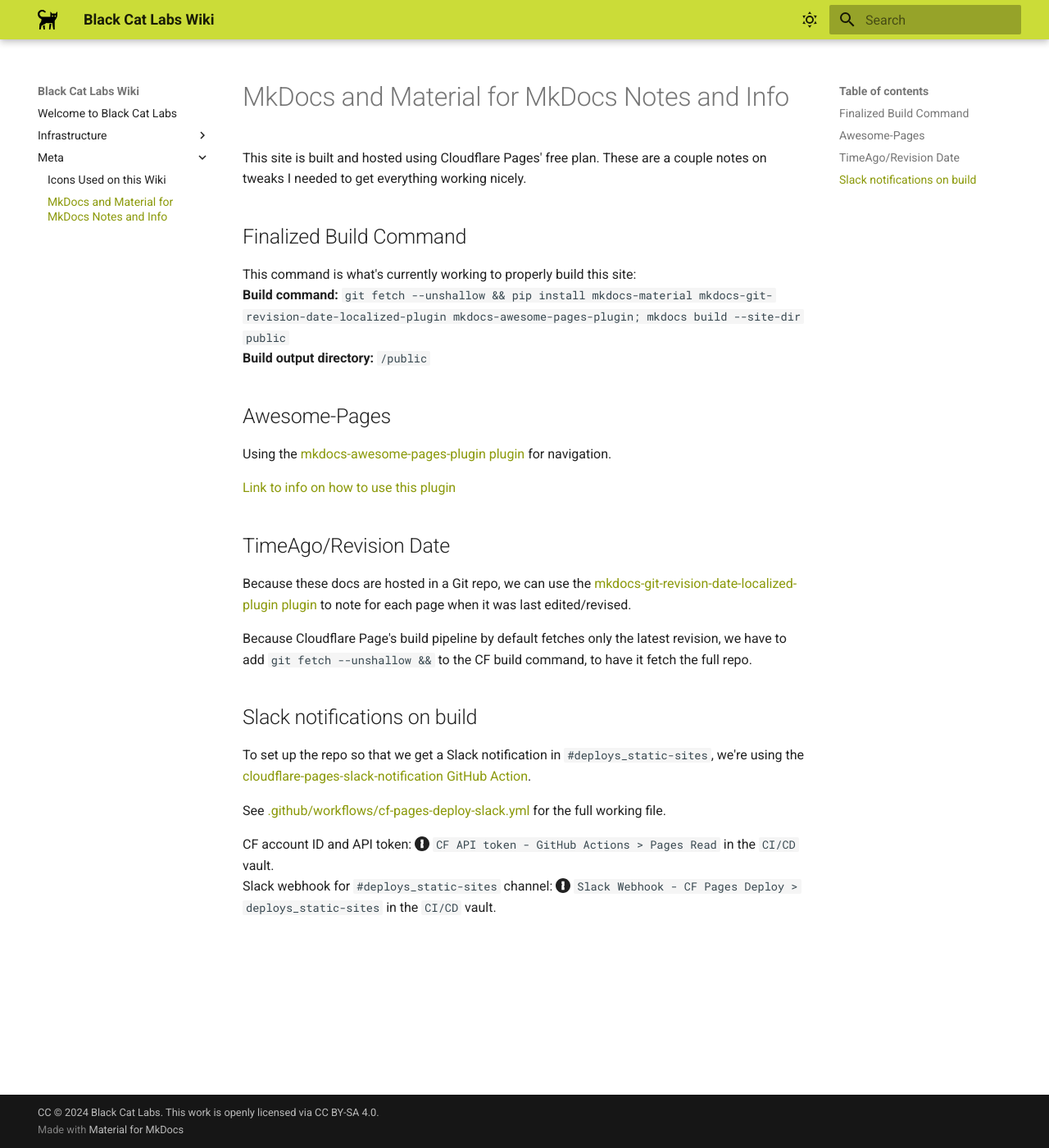
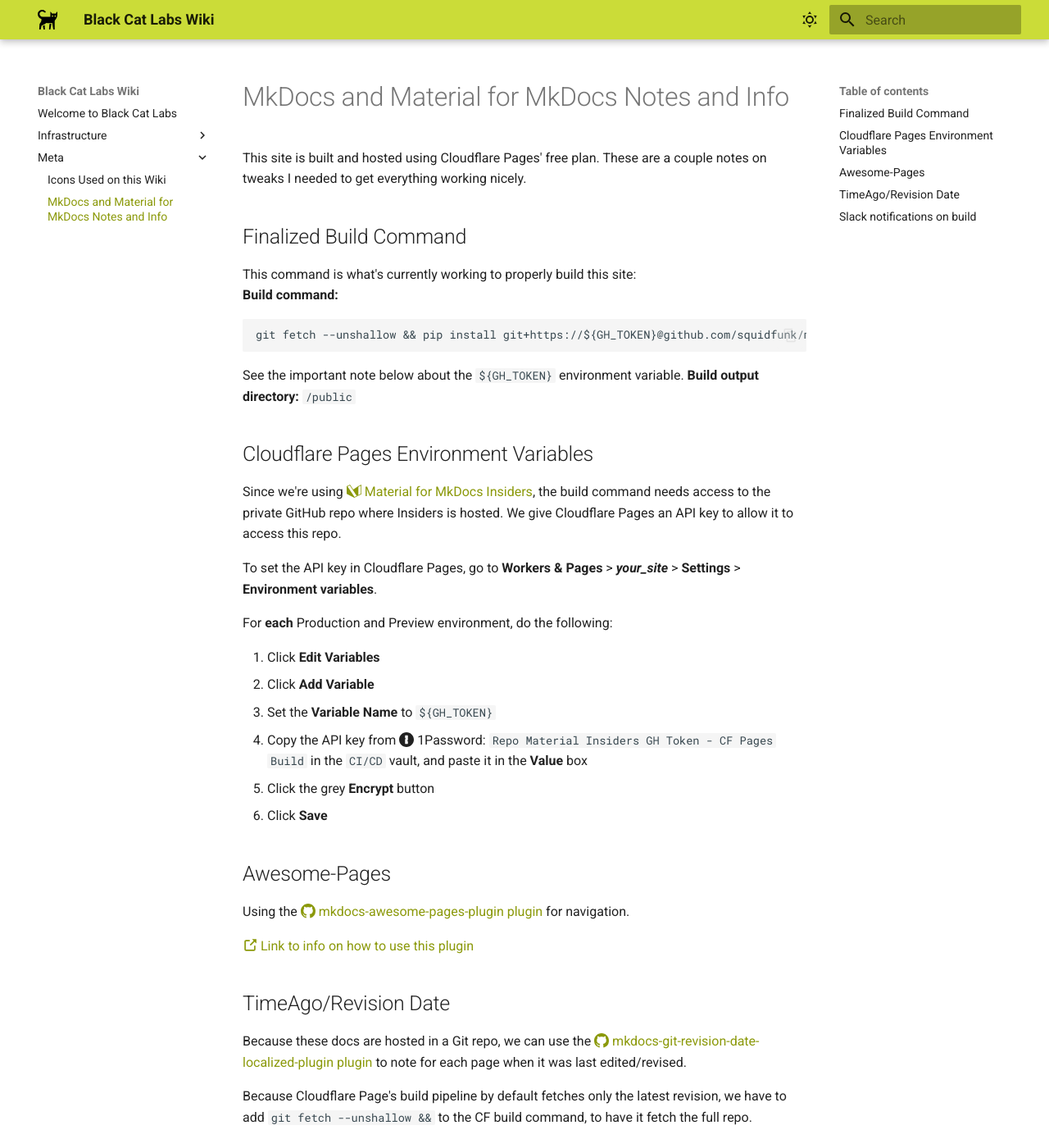
Before and after one commit to blackcat-labs/blackcatlabs-wiki, an MkDocs documentation site: the page built from docs/Meta/mkdocs.md, in a window 1280 px wide and 1400 px high. Shown: the whole window at 82% size. Built offline with MkDocs 1.6.1 and Material for MkDocs 9.7.7, drawn with Linux system fonts in a browser that asks for light colours.

Commit message:
Update mkdocs.md

````diff
--- a/docs/Meta/mkdocs.md
+++ b/docs/Meta/mkdocs.md
@@ -4,21 +4,39 @@ This site is  built and hosted using Cloudflare Pages' free plan. These are a co
 
 ## Finalized Build Command
 This command is what's currently working to properly build this site:
-**Build command:** `git fetch --unshallow && pip install mkdocs-material mkdocs-git-revision-date-localized-plugin mkdocs-awesome-pages-plugin; mkdocs build --site-dir public`
+**Build command:**
+```
+git fetch --unshallow && pip install git+https://${GH_TOKEN}@github.com/squidfunk/mkdocs-material-insiders.git mkdocs-git-revision-date-localized-plugin pip install mkdocs-awesome-pages-plugin; mkdocs build --site-dir public
+```
+See the important note below about the `${GH_TOKEN}` environment variable.
 **Build output directory:** `/public`
 
+## Cloudflare Pages Environment Variables
+Since we're using [:simple-materialformkdocs: Material for MkDocs Insiders](https://squidfunk.github.io/mkdocs-material/insiders/), the build command needs access to the private GitHub repo where Insiders is hosted. We give Cloudflare Pages an API key to allow it to access this repo.
+
+To set the API key in Cloudflare Pages, go to **Workers & Pages** > ***your_site*** > **Settings** > **Environment variables**.
+
+For **each** Production and Preview environment, do the following:
+
+1. Click **Edit Variables**
+2. Click **Add Variable**
+3. Set the **Variable Name** to `${GH_TOKEN}`
+4. Copy the API key from :simple-1password: 1Password: `Repo Material Insiders GH Token - CF Pages Build` in the `CI/CD` vault, and paste it in the **Value** box
+5. Click the grey **Encrypt** button
+6. Click **Save**
+
 ## Awesome-Pages
-Using the [mkdocs-awesome-pages-plugin plugin](https://github.com/lukasgeiter/mkdocs-awesome-pages-plugin) for navigation.
+Using the [:octicons-mark-github-16: mkdocs-awesome-pages-plugin plugin](https://github.com/lukasgeiter/mkdocs-awesome-pages-plugin) for navigation.
 
-[Link to info on how to use this plugin](https://github.com/lukasgeiter/mkdocs-awesome-pages-plugin?tab=readme-ov-file#features)
+[:octicons-link-external-16: Link to info on how to use this plugin](https://github.com/lukasgeiter/mkdocs-awesome-pages-plugin?tab=readme-ov-file#features)
 
 ## TimeAgo/Revision Date
-Because these docs are hosted in a Git repo, we can use the [mkdocs-git-revision-date-localized-plugin plugin](https://github.com/timvink/mkdocs-git-revision-date-localized-plugin) to note for each page when it was last edited/revised.
+Because these docs are hosted in a Git repo, we can use the [:octicons-mark-github-16: mkdocs-git-revision-date-localized-plugin plugin](https://github.com/timvink/mkdocs-git-revision-date-localized-plugin) to note for each page when it was last edited/revised.
 
 Because Cloudflare Page's build pipeline by default fetches only the latest revision, we have to add `git fetch --unshallow &&` to the CF build command, to have it fetch the full repo.
 
 ## Slack notifications on build
-To set up the repo so that we get a Slack notification in `#deploys_static-sites`, we're using the [cloudflare-pages-slack-notification GitHub Action](https://github.com/marketplace/actions/cloudflare-pages-slack-notification).
+To set up the repo so that we get a Slack notification in `#deploys_static-sites`, we're using the [:octicons-mark-github-16: cloudflare-pages-slack-notification GitHub Action](https://github.com/marketplace/actions/cloudflare-pages-slack-notification).
 
 See [.github/workflows/cf-pages-deploy-slack.yml](https://github.com/blackcat-labs/blackcatlabs-wiki/blob/main/.github/workflows/cf-pages-deploy-slack.yml) for the full working file.
 
````
